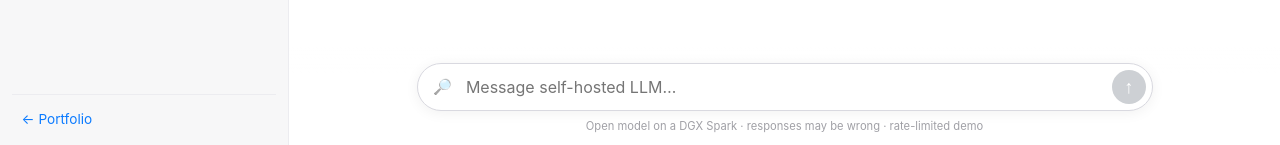
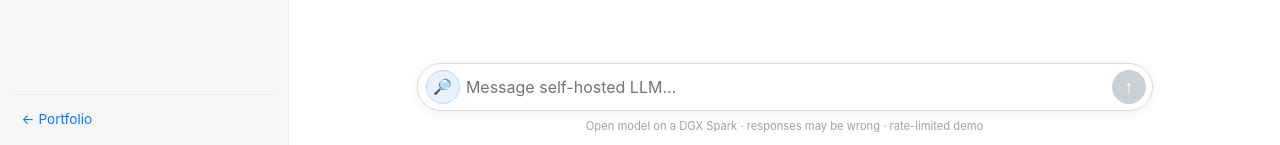
Before and after one commit to apramodk/pweb, a SvelteKit app: page /playground in a window 1280 px wide. Shown: the part 655-800 px from the top of the page. Built offline with nearby package versions, Linux system fonts and the light colour scheme.

Commit message:
feat(playground): web search on by default

```diff
--- a/src/routes/playground/+page.svelte
+++ b/src/routes/playground/+page.svelte
@@ -66,7 +66,7 @@
     let currentId = '';
     let input = '';
     let model = 'qwen2.5-7b';
-    let searchOn = false;
+    let searchOn = true;
     let busy = false;
     let error = '';
     let turnstileToken = '';
```
